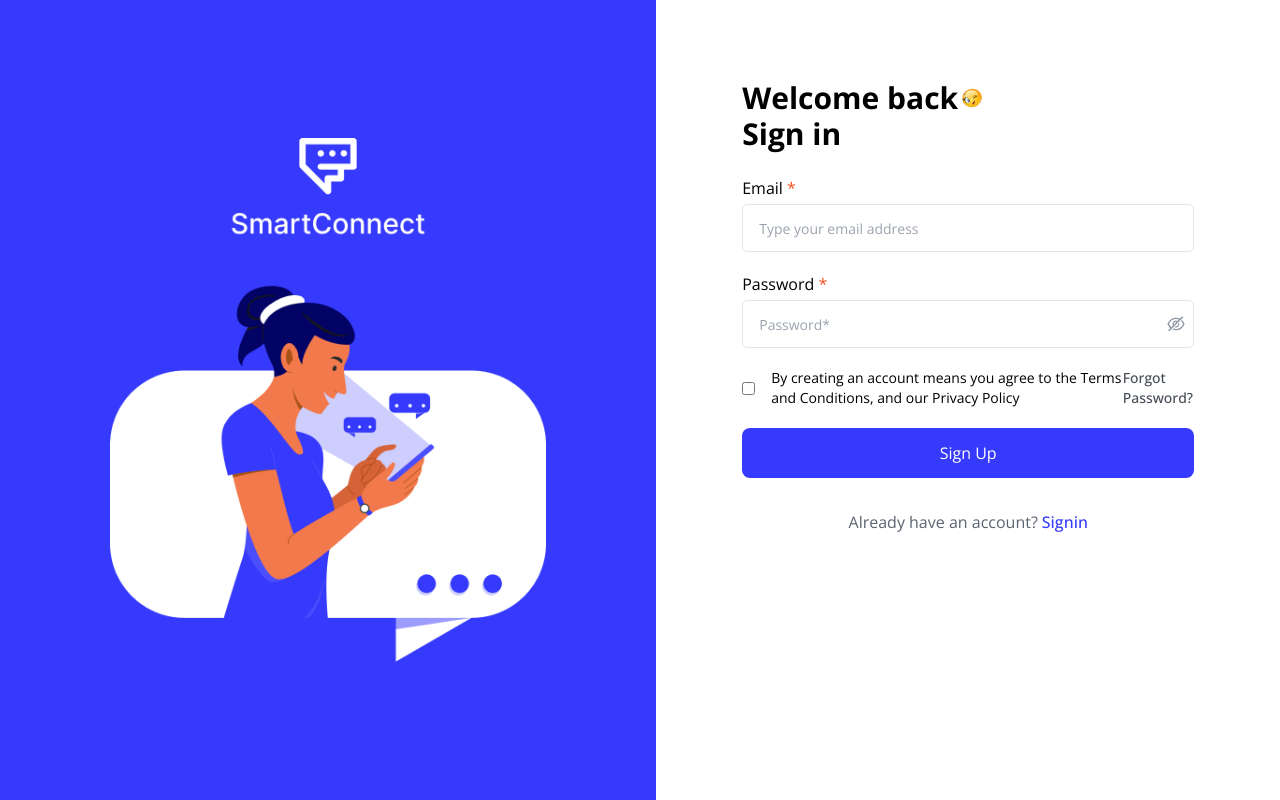
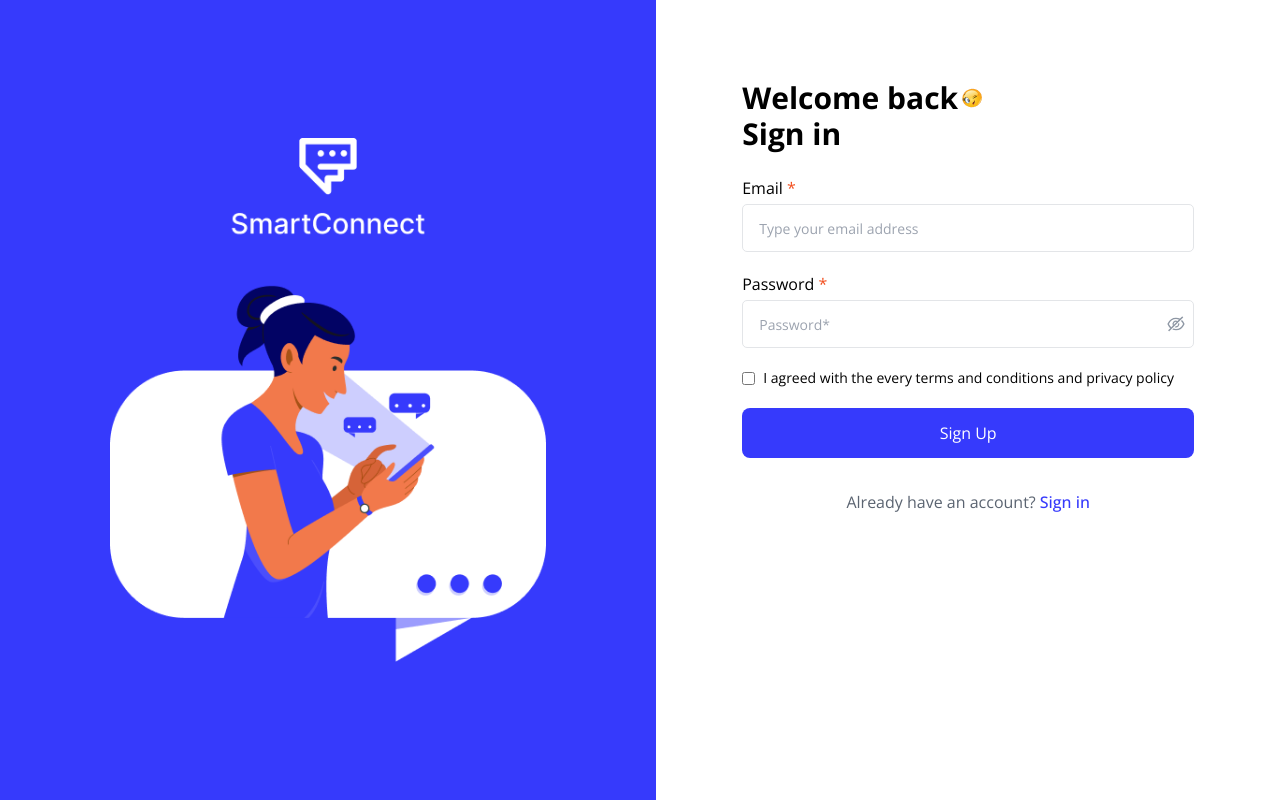
Before and after one commit to asiughuslyvesterobus/social_app, a Next.js app in the folder client/: page /register in a window 1280 px wide. Built offline with nearby package versions, Linux system fonts and the light colour scheme.

Commit message:
working on registration page

```diff
--- a/client/pages/register/index.tsx
+++ b/client/pages/register/index.tsx
@@ -169,27 +169,20 @@ const Registerpage = () => {
                     name="privacy_policy_accepted"
                     onChange={handleChange}
                     onBlur={handleBlur}
-                    id="privacy_policy_accepted"
+                    id="privacy_poclicy_accepted"
                     className="p-2 md:p-[14px] bg-transparent outline-none "
                   />
                   <label
                     htmlFor="privacy_poclicy_accepted"
-                    className={`text-sm font-normal cursor-pointer translate-x-6 tab:translate-x-2 ${
+                    className={`text-sm font-normal cursor-pointer ${
                       errors.privacy_policy_accepted && "text-red-500"
                     }`}
                   >
                     {errors.privacy_policy_accepted
                       ? errors.privacy_policy_accepted
-                      : "By creating an account means you agree to the Terms and Conditions, and our Privacy Policy"}
+                      : "I agreed with the every terms and conditions and privacy policy"}
                   </label>
                 </div>
-
-                <Link
-                  href="/recoverpassword"
-                  className="text-sm text-[#454B54] hover:text-primary transition-all duration-300 font-medium"
-                >
-                  Forgot Password?
-                </Link>
               </div>
               <button
                 type="submit"
@@ -202,7 +195,7 @@ const Registerpage = () => {
             <p className="w-full flex items-center justify-center gap-1 font-normal text-[#5B6471] py-2">
               Already have an account?
               <Link href="/" className="text-primary font-medium">
-                Signin
+                Sign in
               </Link>
             </p>
           </div>
```
